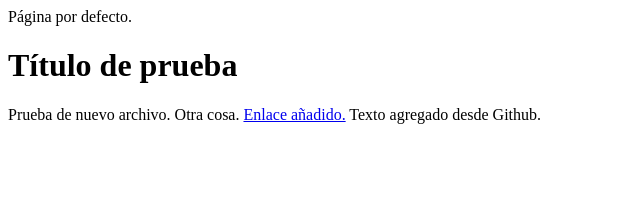
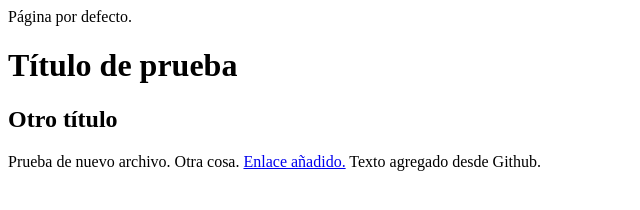
Before and after one commit to CarlosRubioTNM/fantastic-happiness, a plain HTML site: page index.html in a window 1280 px wide. Shown: the whole page, without its empty margins (0-640 px from the left). Drawn offline with Linux system fonts and the light colour scheme.

Commit message:
Update index.html

```diff
--- a/index.html
+++ b/index.html
@@ -4,6 +4,7 @@
 </head>
 <body>
   <h1>Título de prueba</h1>
+  <h2>Otro título</h2>
 Prueba de nuevo archivo. Otra cosa.
   <a href="#">Enlace añadido.</a>
   Texto agregado desde Github.
```
